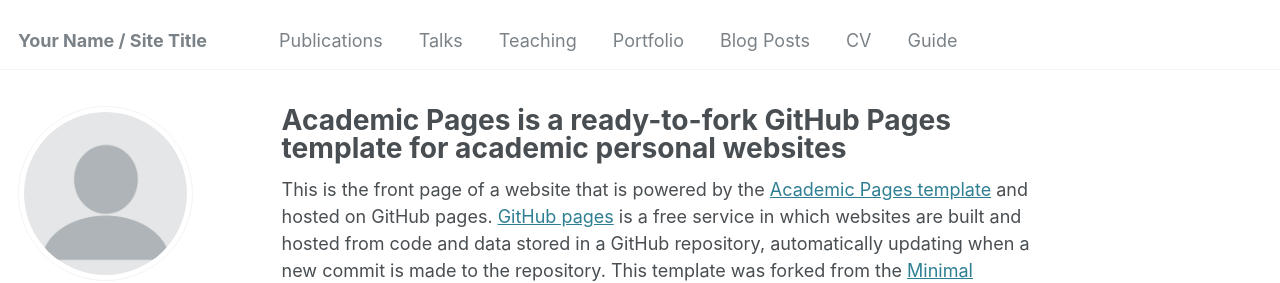
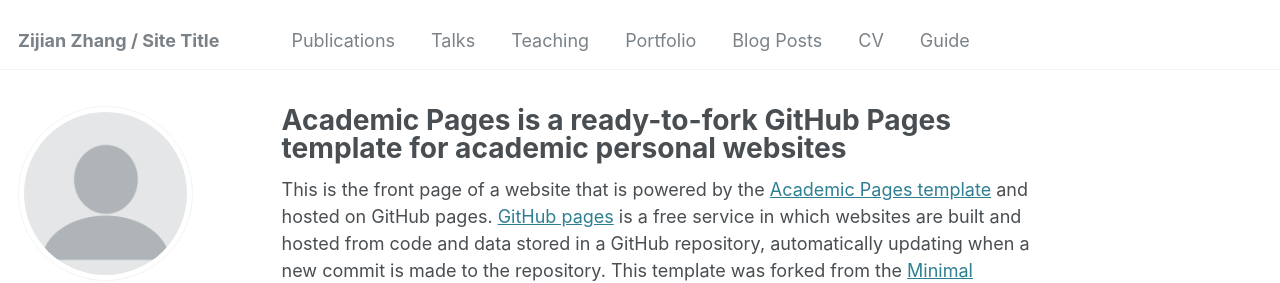
Before and after one commit to Michael6666666/Michael6666666.github.io, a Jekyll site: the page built from _pages/about.md, in a window 1280 px wide. Shown: the top 283 px of the page. Built offline with Jekyll 4.4.1, drawn with Linux system fonts in a browser that asks for light colours; some web fonts are replaced.

Commit message:
Update _config.yml

```diff
--- a/_config.yml
+++ b/_config.yml
@@ -8,7 +8,7 @@
 
 # Basic Site Settings
 locale                   : "en-US"
-title                    : "Your Name / Site Title"
+title                    : "Zijian Zhang / Site Title"
 title_separator          : "-"
 name                     : &name "Your Name"
 description              : &description "personal description"
```
